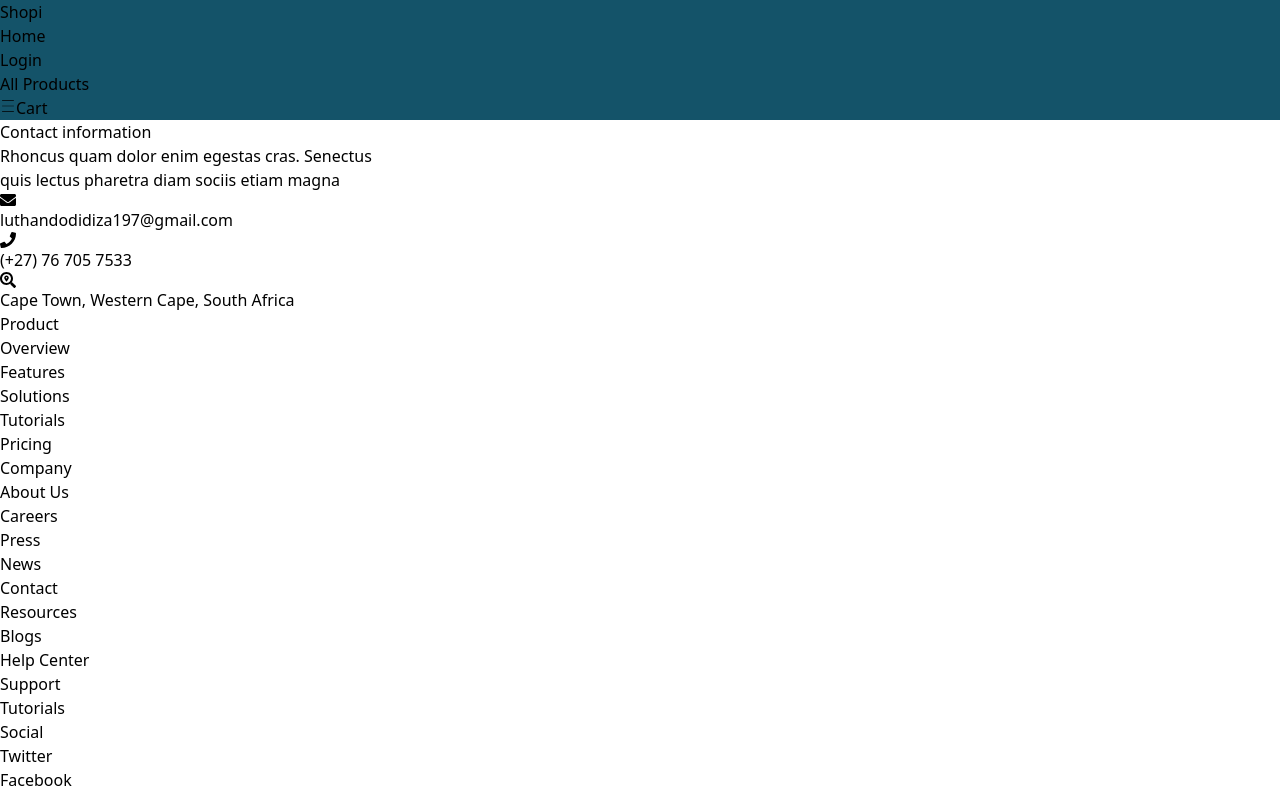
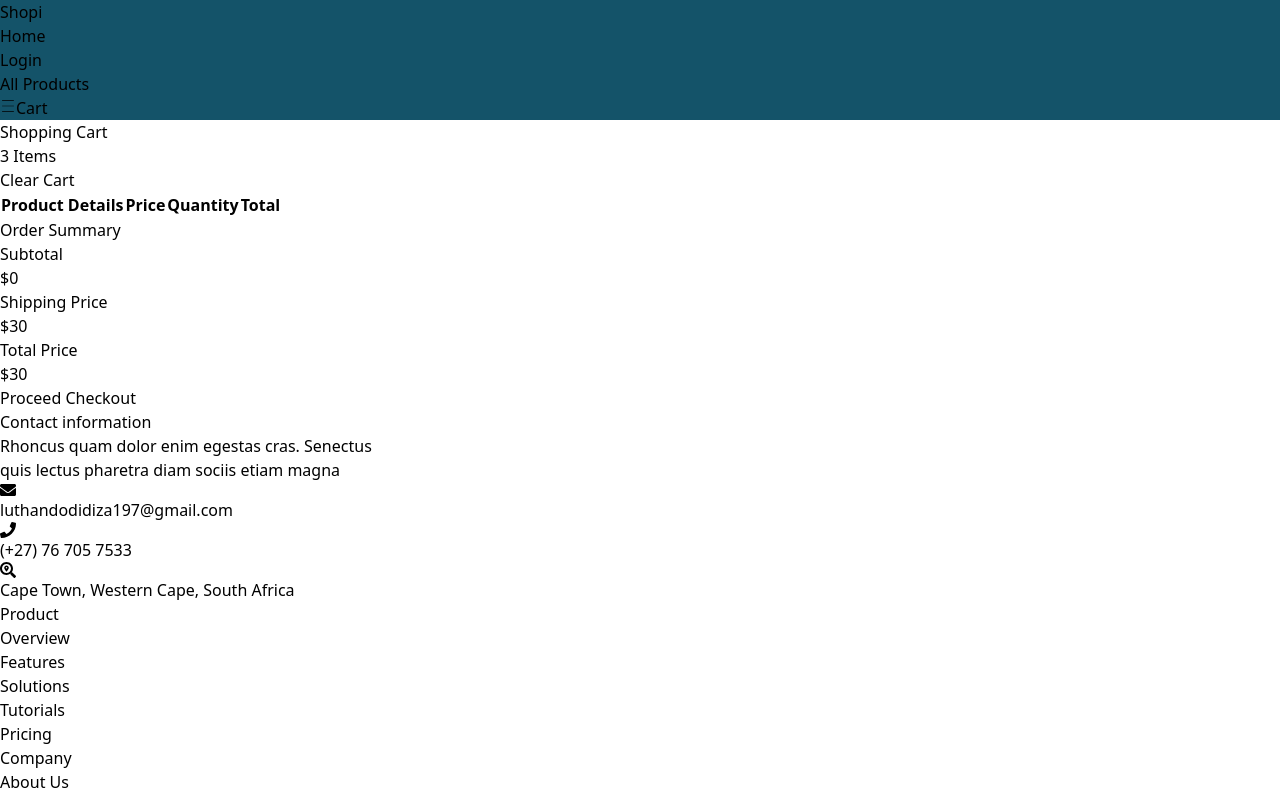
Before and after one commit to Luthando496/shop-woodmart, a React (Vite) app: page /cart in a window 1280 px wide. Shown: the top 796 px of the page. Built offline with nearby package versions, Linux system fonts and the light colour scheme.

Commit message:
added firebase store

```diff
--- a/src/components/Navbar.jsx
+++ b/src/components/Navbar.jsx
@@ -2,8 +2,9 @@ import React,{useState} from 'react'
 import {FaMoneyBillAlt,FaBuilding,FaHandsHelping,FaWallet,FaEnvelope,FaPhone,FaSearchLocation,FaTimes} from 'react-icons/fa'
 import {CiMenuBurger} from 'react-icons/ci'
 import { Link } from 'react-router-dom'
-import Button from '@mui/material/Button';
-
+import {useSelector} from 'react-redux'
+import {signOut } from "firebase/auth";
+import { auth } from '../firebase'
 
 
 const Navbar = () => {
@@ -11,6 +12,14 @@ const Navbar = () => {
     const [toggle,setToggle]= useState(1)
     const [show,setShow]= useState(false)
     const [cartShow,setCart]= useState(false)
+    const {user} = useSelector(state => state.user)
+
+    const logOut =()=>{
+      signOut(auth)
+
+    }
+
+
 
 
   return (
@@ -23,7 +32,8 @@ const Navbar = () => {
         <Link to='/' className=" lg:text-md font-semibold text-white">Home</Link>
       </li>
       <li className="hover:bg-white/10 duration-700  cursor-pointer px-6 py-4 rounded-2xl">
-        <Link to='/login' className=" lg:text-md font-semibold text-white">Login</Link>
+      {user?.displayName ? <Link to='/' onClick={logOut}  className=" lg:text-md font-semibold text-white">Logout</Link>:<Link to='/login' className=" lg:text-md font-semibold text-white">Login</Link> }
+
       </li>
       <li className="hover:bg-white/10 duration-700 cursor-pointer px-6 py-4 rounded-2xl">
         <Link to='/products' className=" lg:text-md font-semibold text-white">All Products</Link>
--- a/src/index.css
+++ b/src/index.css
@@ -53,3 +53,7 @@ background-position: center;
   background-position: center;
   background-size: cover;
 }
+
+table tbody tr:nth-of-type(even){
+background-color: #b0bcc0;
+}
--- a/src/pages/Cart.jsx
+++ b/src/pages/Cart.jsx
@@ -1,10 +1,94 @@
 import React from 'react'
+import {useDispatch,useSelector} from 'react-redux'
+import {AiOutlinePlus,AiOutlineMinus} from 'react-icons/ai'
+import { clearCartAction } from '../store/actions.js/cartActions'
+
+
+
+
 
 const Cart = () => {
+  const cart = useSelector(state => state.cart.cart)
+  console.log(cart.products)
+  const dispatch = useDispatch()
+  const totalAmount = cart?.products?.reduce((acc, item) => acc +  item.price,0)
+  const total = totalAmount + 30
+
+
+  const clearCart=()=>{
+  dispatch(clearCartAction())
+  }
+
+
   return (
-    <div className='h-[50vh] bg-slate-700 w-full'>
+    <>
+    <section className="lg:grid flex flex-col lg:grid-cols-3 py-20 w-full">
+      {/* left */}
+      <div className="lg:px-20 px-10 col-span-2 mb-10 w-full">
+      <div className="flex justify-between items-center">
+        <h2 className="text-black text-2xl font-semibold">Shopping Cart</h2>
+        <h2 className="text-black text-2xl font-semibold">3 Items</h2>
+      </div>
+      {/* <input type="number" value={8} /> */}
 
-    </div>
+
+      <div className="w-full bg-gray-500 h-[1px]  my-6"></div>
+
+      <div className="flex items-center w-full">
+        <button onClick={clearCart} className="text-xl self-end my-4 text-white font-semibold bg-red-700 rounded-xl px-4 py-2">Clear Cart</button>
+      </div>
+
+      <table className='w-full shadow-lg border shadow-slate-950'>
+        <thead className='bg-sky-700'>
+          <tr className='bg-sky-700 py-8'>
+            <th className="px-4 py-8 text-gray-800 font-bold text-md lg:text-2xl">Product Details</th>
+            <th className="px-4 py-8 text-gray-800 font-bold text-md lg:text-2xl">Price</th>
+            <th className="px-4 py-8 text-gray-800 font-bold text-md lg:text-2xl">Quantity</th>
+            <th className="px-4 py-8 text-gray-800 font-bold text-md lg:text-2xl">Total</th>
+          </tr>
+        </thead>
+        <tbody>
+        {cart.products?.map((product,index) => (
+          <tr className='my-8 border-b border-b-red-700' key={product.id}>
+          <td className="px-2 text-gray-500 text-center font-light flex gap-6 items-center">
+            <img src={product.thumbnail} className='w-[70px] md:w-[150px] lg:w-[200px] lg:h-[200px]' alt="lamp" />
+            <p className="text-gray-500 hidden xl:inline-block font-light">{product.title}</p>
+          </td>
+          <td className="px-2  text-black/70 tracking-[2px] text-center font-semibold">${product.price}</td>
+          <td className="px-2  text-black/70 tracking-[2px] text-center font-semibold relative">{product.stock}</td>
+          <td className="px-2  text-black/70 tracking-[2px] text-center font-semibold">$ {product.price}</td>
+        </tr>
+        ))}
+
+
+        </tbody>
+      </table>
+      </div>
+
+      <div className="col-span-1 px-20  py-20 border-2 border-gray-500">
+      <h1 className="text-2xl black text-center font-semibold">Order Summary</h1>
+      <div className="w-full bg-gray-800 h-[1px]  my-6"></div>
+      <div className="flex justify-between py-4 my-8 border-b">
+        <h2 className="text-black text-2xl font-semibold">Subtotal</h2>
+        <h2 className="text-black text-2xl font-semibold">${totalAmount}</h2>
+      </div>
+      <div className="flex justify-between py-4 items-center my-8 border-b">
+        <h4 className="text-black/60 text-xl font-semibold">Shipping Price</h4>
+        <p className="text-orange-400 text-xl font-semibold">$30</p>
+
+      </div>
+      <div className="flex justify-between py-4 items-center my-8 border-b">
+        <h1 className="text-orange-500 text-2xl font-semibold">Total Price</h1>
+        <p className="text-orange-400 text-xl font-semibold">${total}</p>
+      </div>
+
+      <button className="px-6 py-4 bg-orange-500 hover:bg-yellow-500 duration-700 text-white font-semibold">Proceed Checkout</button>
+
+
+      </div>
+    </section>
+
+    </>
   )
 }
 
--- a/src/pages/Login.jsx
+++ b/src/pages/Login.jsx
@@ -16,24 +16,34 @@ const Login = () => {
     await signInWithPopup(auth,provider)
   }
 
-  const user = useSelector(state => state.user.user)
+  const {user} = useSelector(state => state.user)
 
   const dispatch = useDispatch()
 
-  const Submit =(e)=>{
-    e.preventDefault()
+  const handleSignIn =()=>{
+    try{
+
+      const unsubscribe = onAuthStateChanged(auth,currentUser=>{
+        dispatch(signIn(currentUser))
+      })
+
+      return ()=>{
+
+        unsubscribe()
+      }
+
+    }catch(err){
+      console.log(err)
+    }
+
 
   }
 
+
+
   useEffect(()=>{
-   const unsubscribe = onAuthStateChanged(auth,currentUser=>{
-      dispatch(signIn(currentUser))
-    })
+    handleSignIn()
 
-    return ()=>{
-
-      unsubscribe()
-    }
   },[])
 
 
@@ -42,8 +52,8 @@ const Login = () => {
     <>
     <section className="w-full py-8 loginpage">
     <div className="flex justify-center items-center w-full">
-      <form onSubmit={Submit} className="py-8 px-10 w-[90%] lg:w-[50%] mx-auto rounded-xl shadow-2xl shadow-slate-600 bg-stone-700/50 my-8 ">
-        <h1 className="font-semibold text-5xl uppercase text-sky-600 text-center my-8 tracking-[3px]">Login</h1>
+      <div  className="py-8 px-10 w-[90%] lg:w-[50%] mx-auto rounded-xl shadow-2xl shadow-slate-600 bg-stone-700/50 my-8 ">
+        {/* <h1 className="font-semibold text-5xl uppercase text-sky-600 text-center my-8 tracking-[3px]">Login</h1>
 
         <div className="form-control my-8 space-y-3">
           <h3 className="px-4 text-3xl uppercase font-bold text-emerald-700 tracking-[3px]">Email</h3>
@@ -57,12 +67,12 @@ const Login = () => {
           <div className="w-full flex justify-end">
         <button className="my-2 px-8 py-4 rounded-xl bg-green-600 text-white text-xl font-semibold text-center">Submit</button>
 
-          </div>
+          </div> */}
 
         <div className="google mt-12">
         <GoogleButton onClick={googleSignIn} className='' />
         </div>
-      </form>
+      </div>
     </div>
 
     </section>
--- a/src/store/actions.js/cartActions.js
+++ b/src/store/actions.js/cartActions.js
@@ -1,11 +1,18 @@
 import {cartActions} from '../cartSlice'
+import axios from 'axios'
 
 
-export const addToCart = (product) => (dispatch) => {
-    console.log(product)
-    dispatch(cartActions.addToCart(product))
+export const addToCart = (item) => async(dispatch) => {
+        console.log(item)
+        dispatch(cartActions.addToCart(item))
 
 
-    // localStorage.setItem('cart', JSON.stringify(product))
+
 
 }
+
+export const clearCartAction = () => async(dispatch) => {
+    dispatch(cartActions.clearCart())
+
+
+}
--- a/src/store/actions.js/userAction.js
+++ b/src/store/actions.js/userAction.js
@@ -19,10 +19,10 @@ export const register =(email,password)=>{
 
 
 
-export const signIn =()=>{
+export const signIn =(data)=>{
     return async dispatch=>{
 
-        const data = {email,password}
+        // const data = {email,password}
 
         dispatch(userActions.signInUser(data))
 
--- a/src/store/cartSlice.js
+++ b/src/store/cartSlice.js
@@ -1,21 +1,50 @@
 import {createSlice} from '@reduxjs/toolkit'
 
 
-
+const getCart = localStorage.getItem('cart') ? JSON.parse(localStorage.getItem('cart')) : []
 
 const cartSlice = createSlice({
     name:'cart',
-    initialState:{products:[]},
+    initialState:{cart:{products:getCart,total:0,total_items:0}},
     reducers:{
-        addToCart:(state,action)=>{
-           state.products = state.products.push({
-        id:action.payload.id,
-        name:action.payload.title,
-        price:action.payload.price,
-        image:action.payload.thumbnail,
-        stock:1
-    })
-        }
+        addToCart(state,action){
+            const product =action.payload
+            const exist = state.cart.products?.find(pro => pro.id === product.id)
+
+            if(exist){
+
+                exist.stock += 1;
+                exist.price = exist.price + action.payload.price;
+
+            }else{
+                state.cart.products.push({
+                    title:product.title,
+                    id:product.id,
+                    price:product.price,
+                    thumbnail:product.thumbnail,
+                    price:action.payload.price,
+                    stock:1
+                })
+
+
+            }
+            state.cart.total_items = state.cart.products.length;
+            state.total = state.cart.products.reduce((a,b)=>a+b.price,0);
+
+            localStorage.setItem('cart',JSON.stringify(state.cart))
+
+
+
+        },
+        RemoveItem(state,action){
+            const id = action.payload
+            state.cart.products = state.cart.products.filter(pro=> pro.id !== id)
+            localStorage.setItem('cart',JSON.stringify(state.cart))
+        },
+        clearCart(state,action){
+            state.cart.products = []
+            localStorage.removeItem('cart')
+        },
     }
 
 })
--- a/src/store/userSlice.js
+++ b/src/store/userSlice.js
@@ -1,14 +1,14 @@
 import {createSlice} from '@reduxjs/toolkit'
 
 
-const getUser = localStorage.getItem('user') ? JSON.parse(localStorage.getItem('user')) : null;
+// const getUser = localStorage.getItem('user') ? JSON.parse(localStorage.getItem('user')) : null;
 
 
 
 
 const userSlice = createSlice({
     name:'user',
-    initialState:{user:getUser},
+    initialState:{user:null},
     reducers:{
 
         signInUser(state,action){
```
